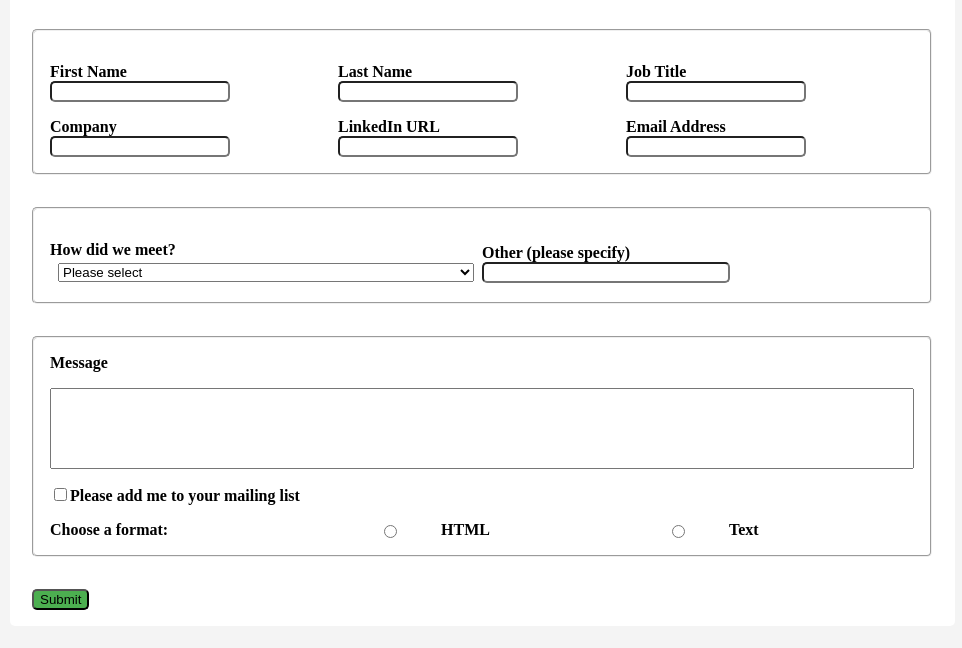
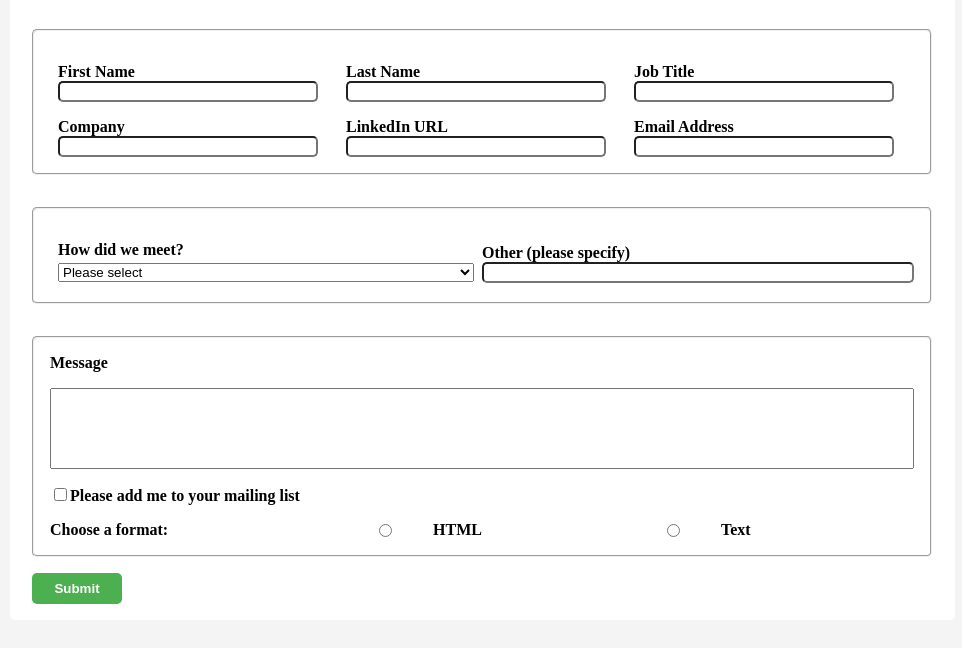
Before and after one commit to CMBCoding/contact-form, a website: page views/home.html in a window 1280 px wide. Shown: the part 72-720 px from the top of the page, without its empty margins (158-1120 px from the left). Drawn offline with Linux system fonts and the light colour scheme.

Commit message:
Adjust responsive layout

```diff
--- a/public/styles/styles.css
+++ b/public/styles/styles.css
@@ -124,16 +124,30 @@ select,
     width: 33%;
 }
 
+/* #format-options > label:first-of-type {
+    width: 20rem;
+} */
+
+input[type="radio"] {
+    margin: 0;
+}
+
 /* Button container stylings */
 #btn-containter {
     width: 326px;
     display: flex;
     flex-direction: row;
     align-items: flex-start;
+    margin: 0 auto 1rem auto;
 }
 button[type="submit"] {
     background-color: #4caf50;
     border-radius: var(--curb);
+    border: none;
+    color: #fff;
+    font-weight: bold;
+    padding: 8px;
+    width: 90px;
 }
 
 /* Responsive Stylings - Half-width and Tablet screens */
@@ -161,15 +175,36 @@ button[type="submit"] {
         width: 580px;
     }
 
+    #contact-info {
+        display: flex;
+        flex-direction: column;
+        justify-content: center;
+        align-items: center;
+        width: 580px;
+    }
+
+    #contact-info > .row > .row-box > input[type="text"],
+    #contact-info > .row > .row-box > input[type="email"] {
+        width: 165px;
+        margin: 0 0.5rem;
+    }
+
+    #contact-info > .row > .row-box > label,
+    #meet-info > .row > .row-box > label {
+        padding-left: 0.5rem;
+    }
+
+    #meet-info > .row > .row-box > #meet-other-label,
+    #meet-info > .row > .row-box > #meet-list-label {
+        padding-left: 0;
+    }
+
+    #meet-info > .row > .row-box > #meet-list-label {
+        padding-left: 0.5rem;
+    }
+
     #btn-containter {
         width: 100%;
-    }
-
-
-    /* Label and Input stylings */
-    input[type="text"],
-    input[type="email"] {
-        width: 180px;
     }
 
     select {
@@ -205,7 +240,7 @@ button[type="submit"] {
     /* Button container stylings */
     #btn-containter {
         width: 580px;
-        margin: 1rem 0 0 0;
+        margin: 0 0 1rem 0;
         display: flex;
         flex-direction: row;
         align-items: flex-start;
@@ -214,21 +249,6 @@ button[type="submit"] {
 
 /* Responsive Stylings - Full-screen Desktop */
 @media screen and (min-width: 1200px) {
-
-    #contact-info,
-    #meet-info,
-    #other-field {
-        display: flex;
-        flex-direction: column;
-        justify-content: center;
-        align-items: center;
-        width: 900px;
-    }
-
-    /* #contact-info {
-        margin-top: 0;
-    } */
-
     #main {
         max-width: 945px;
         display: flex;
@@ -242,11 +262,32 @@ button[type="submit"] {
         margin: 1rem;
     }
 
+    #contact-info,
+    #meet-info,
+    #other-field {
+        display: flex;
+        flex-direction: column;
+        justify-content: center;
+        align-items: center;
+        width: 900px;
+    }
 
+    #contact-info > .row > .row-box > input[type="text"],
+    #contact-info > .row > .row-box > input[type="email"] {
+        width: 260px;
+        margin: 0 0.5rem;
+    }
+
+    #meet-info > .row > .row-box > input, select {
+        width: 100%;
+    }
+
+    /* Button container stylings */
     #btn-containter {
         width: 900px;
         display: flex;
         flex-direction: row;
         align-items: flex-start;
+        margin: 0;
     }
 }
--- a/views/home.html
+++ b/views/home.html
@@ -66,7 +66,7 @@
                 <!-- Select list for possible methods of meeting -->
                 <div class="row">
                     <div class="row-box">
-                        <label for="meet-list">How did we meet?</label>
+                        <label for="meet-list" id="meet-list-label">How did we meet?</label>
                         <select name="meet-list" id="meet-list">
                             <option value="none">Please select</option>
                             <option value="person">In person</option>
@@ -76,7 +76,7 @@
                     </div>
                     <!-- Text field of alternative method of meeting -->
                     <div class="row-box">
-                        <label for="meet-other">Other (please specify)</label>
+                        <label for="meet-other" id="meet-other-label">Other (please specify)</label>
                         <input type="text" name="meet-other" id="meet-other">
                         <span class="error-msg">Please fill in one of the above fields</span>
                     </div>
```
